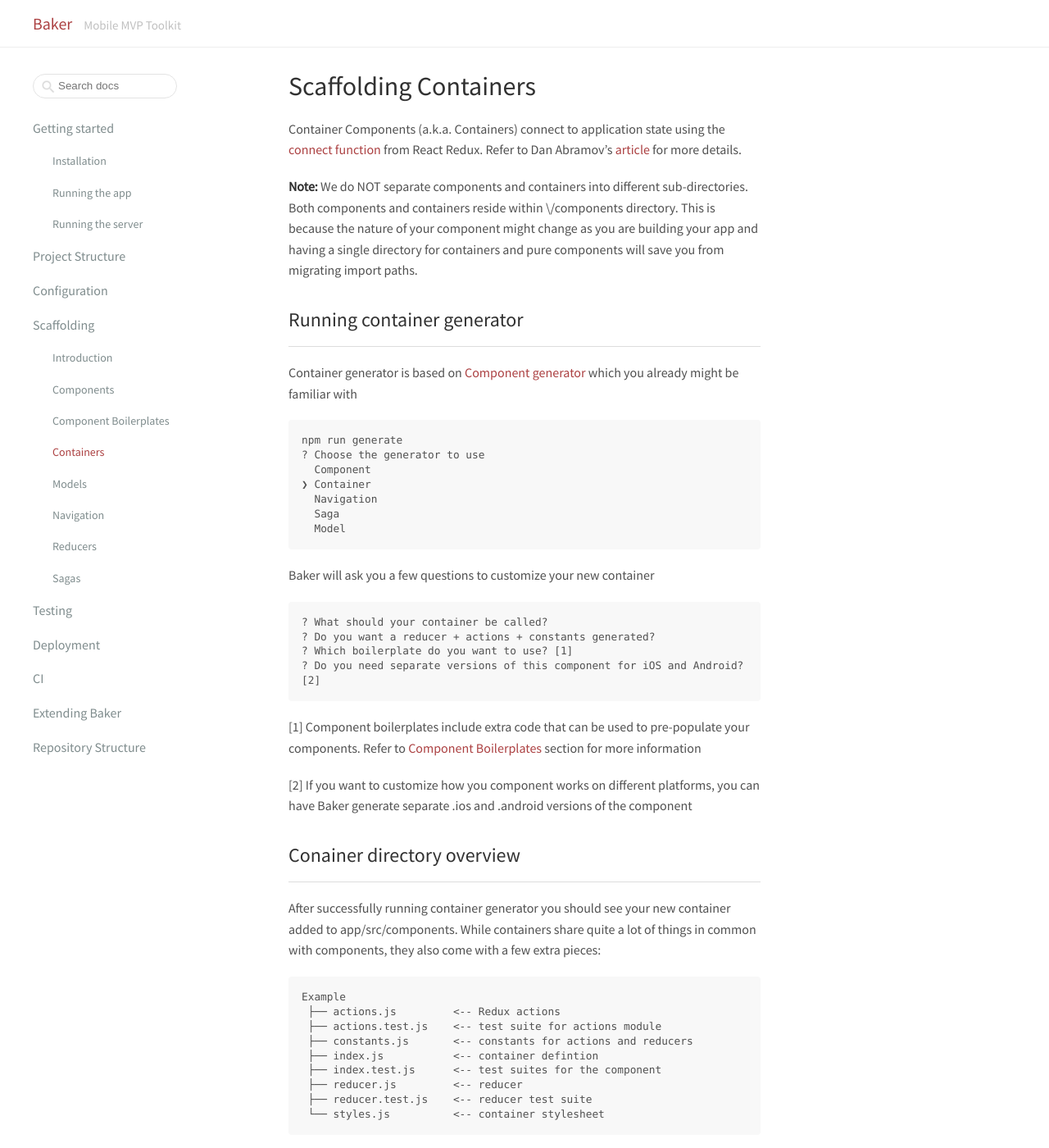
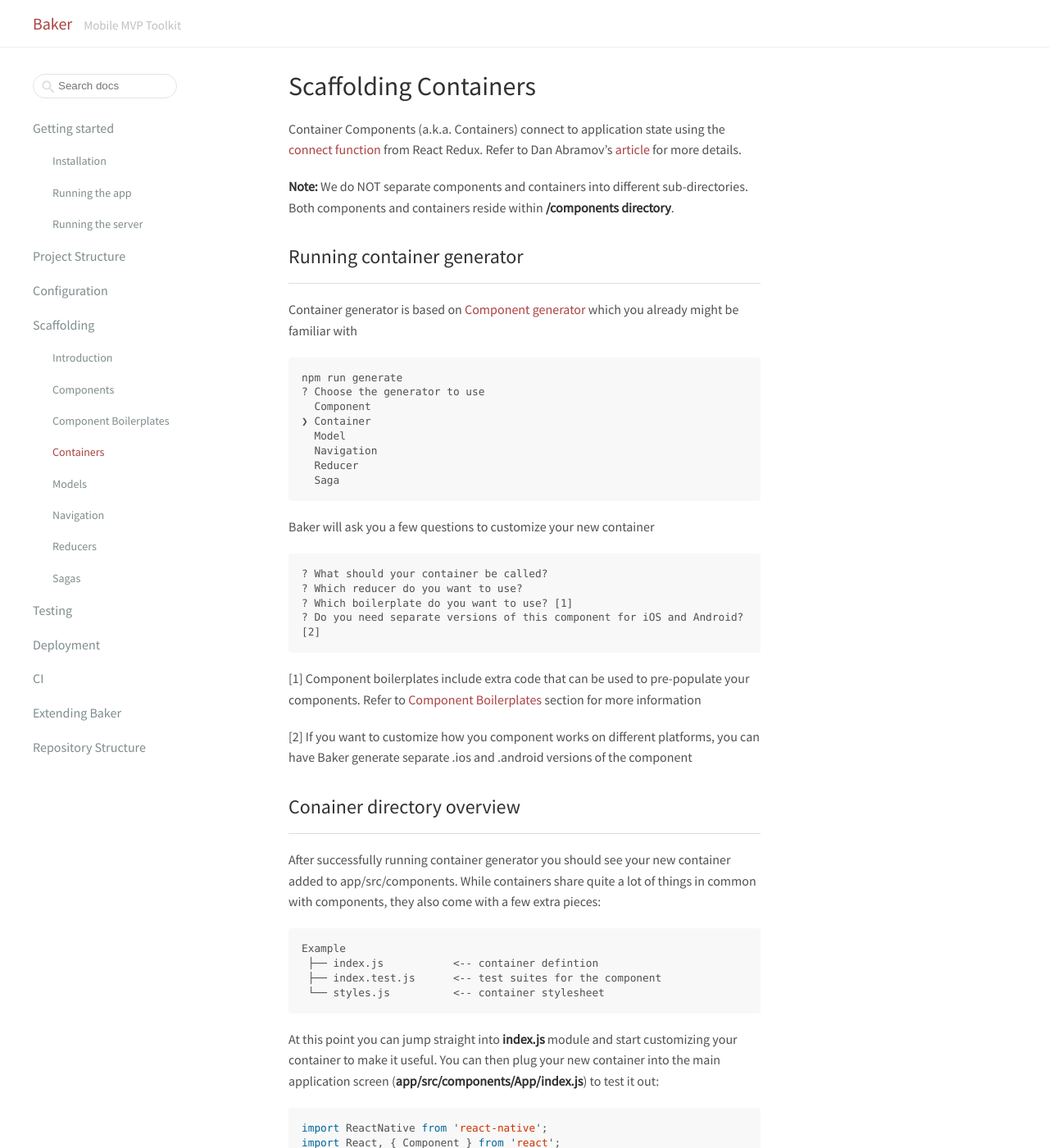
Before and after one commit to bakery/baker-docs, a Jekyll site: the page built from docs/scaffolding/containers.md, in a window 1280 px wide and 1400 px high. Shown: the whole window at 82% size. Built offline with Jekyll 4.4.1, drawn with Linux system fonts in a browser that asks for light colours; comment, search, counter and statistics services are not loaded.

Commit message:
Update containers.md

````diff
--- a/docs/scaffolding/containers.md
+++ b/docs/scaffolding/containers.md
@@ -6,8 +6,7 @@ permalink: /scaffolding/containers.html
 
 Container Components \(a.k.a. Containers\) connect to application state using the [connect function](https://github.com/reactjs/react-redux/blob/master/docs/api.md#connectmapstatetoprops-mapdispatchtoprops-mergeprops-options) from React Redux. Refer to Dan Abramov's [article](https://medium.com/@dan_abramov/smart-and-dumb-components-7ca2f9a7c7d0#.jfhjwnlv3) for more details.
 
-**Note:** We do NOT separate components and containers into different sub-directories. Both components and containers reside within \/components directory. This is because the nature of your component might change as you are building your app and having a single directory for containers and pure components will save you from migrating import paths.
-
+**Note:** We do NOT separate components and containers into different sub-directories. Both components and containers reside within **/components directory**.
 ## Running container generator
 
 Container generator is based on [Component generator](/scaffolding/components.md) which you already might be familiar with
@@ -17,16 +16,17 @@ npm run generate
 ? Choose the generator to use
   Component
 ❯ Container
+  Model
   Navigation
+  Reducer
   Saga
-  Model
 ```
 
 Baker will ask you a few questions to customize your new container
 
 ```
 ? What should your container be called?
-? Do you want a reducer + actions + constants generated?
+? Which reducer do you want to use?
 ? Which boilerplate do you want to use? [1]
 ? Do you need separate versions of this component for iOS and Android? [2]
 ```
@@ -41,13 +41,8 @@ After successfully running container generator you should see your new container
 
 ```
 Example
- ├── actions.js         <-- Redux actions
- ├── actions.test.js    <-- test suite for actions module
- ├── constants.js       <-- constants for actions and reducers
  ├── index.js           <-- container defintion
  ├── index.test.js      <-- test suites for the component
- ├── reducer.js         <-- reducer
- ├── reducer.test.js    <-- reducer test suite
  └── styles.js          <-- container stylesheet
 ```
 
````
